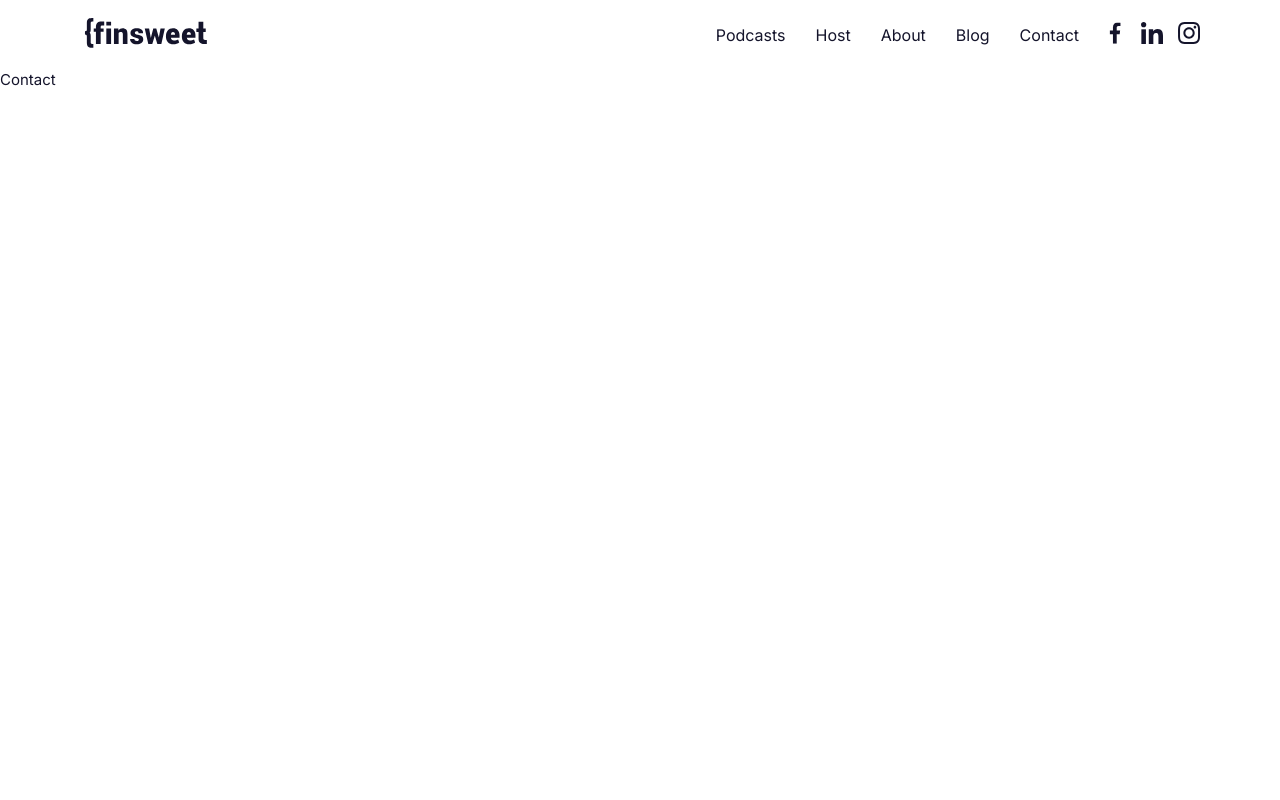
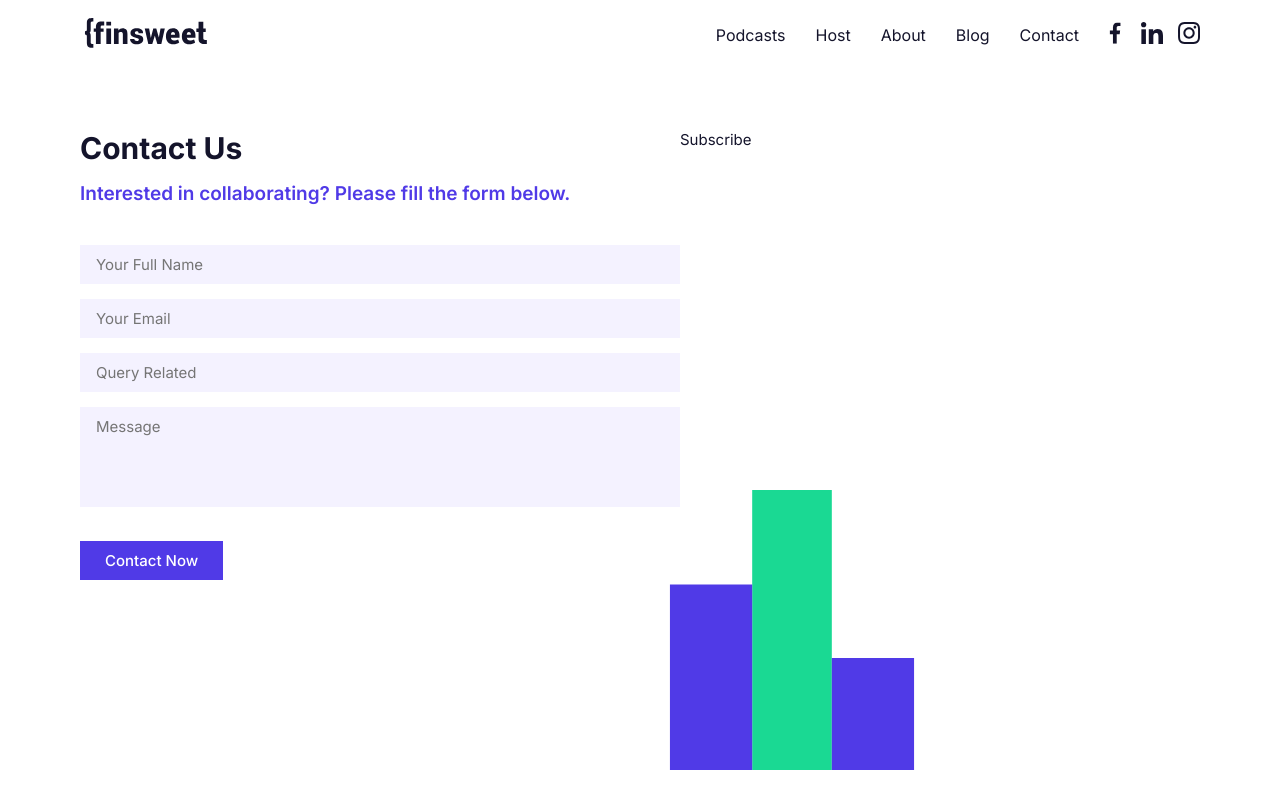
Before and after one commit to UmarkhonAkhmedov/podcast-react-app, a React (Create React App) app in the folder client-side/: page /contact in a window 1280 px wide. Built offline with nearby package versions, Linux system fonts and the light colour scheme.

Commit message:
Creating Form for Contact Page

```diff
--- /dev/null
+++ b/client-side/src/components/Contact/ContactElements.tsx
@@ -0,0 +1,16 @@
+import React from 'react'
+import Form from './Form'
+import Subscribe from './Subscribe'
+
+function ContactElements() {
+  return (
+    <div className='container'>
+      <div className='contactElements'>
+        <Form />
+        <Subscribe />
+      </div>
+    </div>
+  )
+}
+
+export default ContactElements
--- /dev/null
+++ b/client-side/src/components/Contact/Form.tsx
@@ -0,0 +1,20 @@
+import React from 'react'
+import Button from '../basic/Button'
+
+function Form() {
+  return (
+    <div className='form'>
+      <h2>Contact Us</h2>
+      <span>Interested in collaborating? Please fill the form below.</span>
+      <form className='form__inputs'>
+        <input className='input' type="text" placeholder="Your Full Name" />
+        <input className='input' type="email" placeholder="Your Email" />
+        <input className='input' type="text" placeholder="Query Related" />
+        <textarea className='input form__inputs--message' placeholder="Message" />
+        <Button color={true} text="Contact Now" />
+      </form>
+    </div>
+  )
+}
+
+export default Form
--- /dev/null
+++ b/client-side/src/components/Contact/Subscribe.tsx
@@ -0,0 +1,9 @@
+import React from 'react'
+
+function Subscribe() {
+  return (
+    <div>Subscribe</div>
+  )
+}
+
+export default Subscribe
--- a/client-side/src/pages/Contact.tsx
+++ b/client-side/src/pages/Contact.tsx
@@ -1,8 +1,12 @@
 import React from 'react'
+import ContactElements from '../components/Contact/ContactElements'
+import Form from '../components/Contact/Form'
 
 function Contact() {
   return (
-    <div>Contact</div>
+    <div>
+      <ContactElements />
+    </div>
   )
 }
 
--- /dev/null
+++ b/client-side/src/styles/Contact/_contactElements.scss
@@ -0,0 +1,10 @@
+.contactElements {
+  display: flex;
+  padding-top: 60px;
+  height: 700px;
+
+  background-image: url("../../../public/Img/Contact/bottom__rects.svg");
+  background-repeat: no-repeat;
+  background-size: 40% 40%;
+  background-position: right calc(20% + 50px) bottom 0px;
+}
--- /dev/null
+++ b/client-side/src/styles/Contact/_form.scss
@@ -0,0 +1,25 @@
+.form {
+  max-width: 600px;
+  width: 100%;
+
+  span {
+    display: block;
+    margin: 16px 0 40px 0;
+    color: #503AE7;
+    font-size: 19px;
+    font-weight: 600;
+  }
+
+  &__inputs {
+
+    input {
+      margin-bottom: 15px;
+    }
+
+    &--message {
+      height: 100px;
+      resize: none;
+      margin-bottom: 30px;
+    }
+  }
+}
--- a/client-side/src/styles/style.scss
+++ b/client-side/src/styles/style.scss
@@ -6,3 +6,6 @@
 @import "./components/main/footer";
 @import "./components/main/sponsors";
 @import "./Podcast/podHero";
+@import "./Contact/contactElements";
+@import "./Contact/form";
+@import "./Contact/subscribe";
```
Also changed, not shown: client-side/src/styles/Contact/_subscribe.scss (added).
